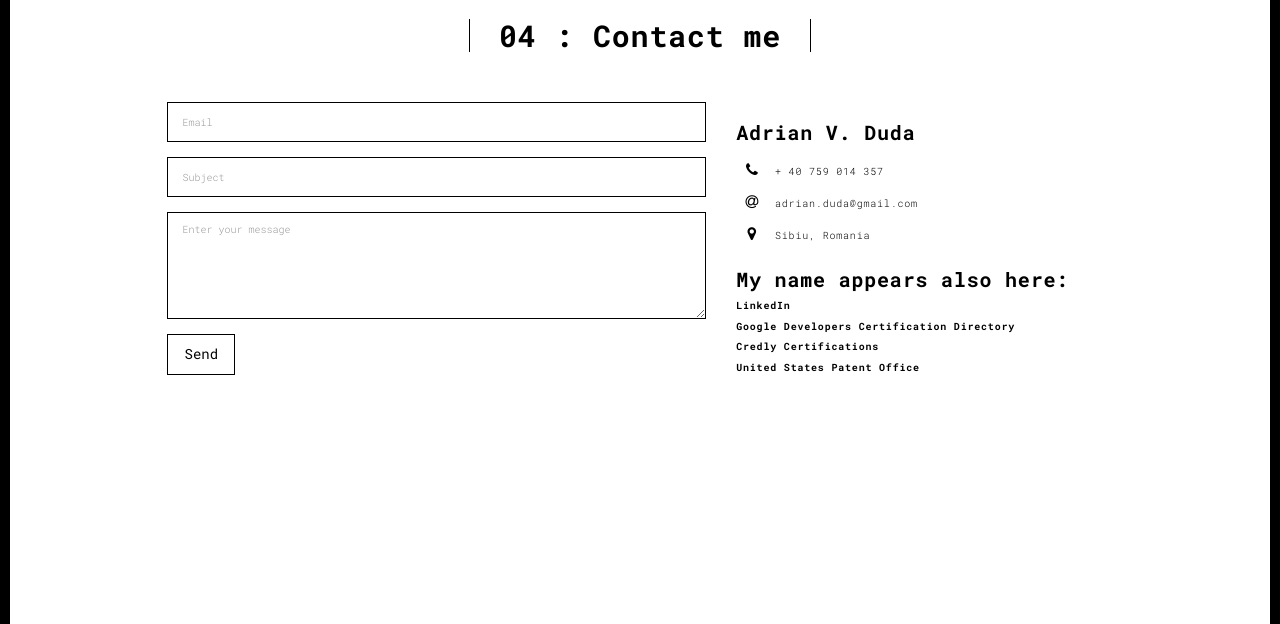
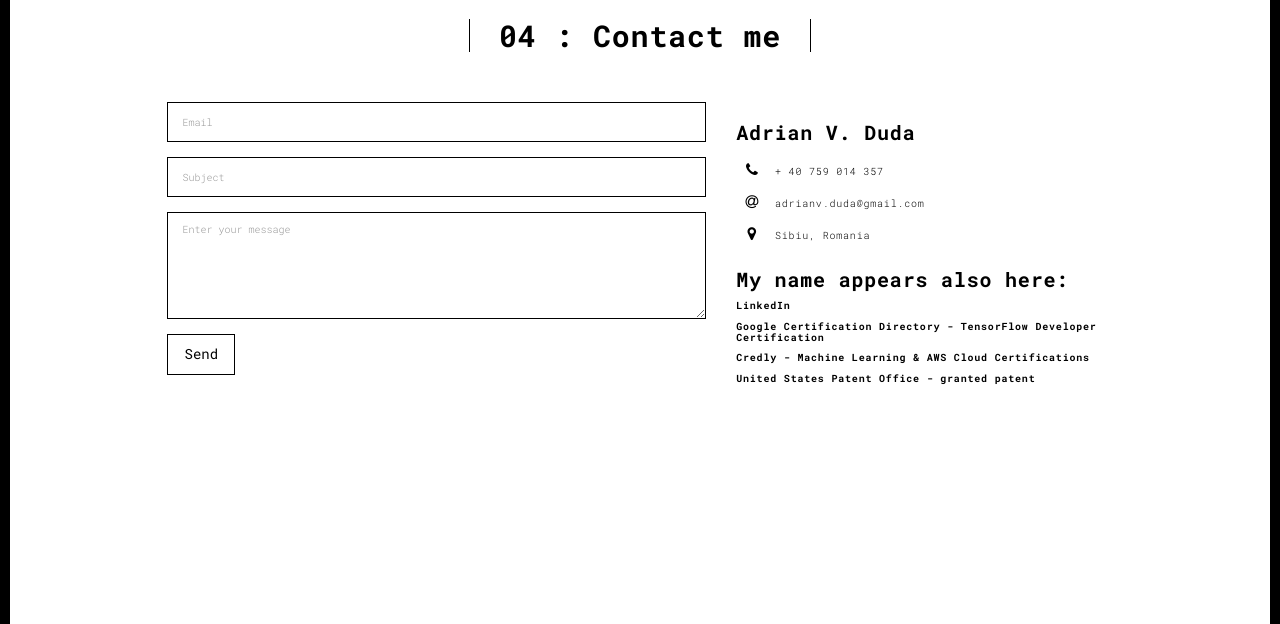
Before and after one commit to avduda/portfo, a Flask app: page /contact.html in a window 1280 px wide. Shown: the part 90-714 px from the top of the page. Run offline with Flask 2, Linux system fonts and the light colour scheme; some libraries are stand-ins or nearby versions.

Commit message:
changed links

```diff
--- a/templates/contact.html
+++ b/templates/contact.html
@@ -89,7 +89,7 @@
                           <span class="fa-icon">
                             <i class="fa fa-at" aria-hidden="true"></i>
                           </span>
-                          adrian.duda@gmail.com
+                          adrianv.duda@gmail.com
                         </li>
                         <li>
                           <span class="fa-icon">
@@ -103,13 +103,13 @@
                         <h4>LinkedIn</h4>
                       </a>
                       <a href="" onClick="parent.open('https://developers.google.com/certification/directory')">
-                        <h4>Google Developers Certification Directory</h4>
+                        <h4>Google Certification Directory - TensorFlow Developer Certification</h4>
                       </a>
                       <a href="" onClick="parent.open('https://www.credly.com/users/adrian-vasile-duda.78032e75')">
-                        <h4>Credly Certifications</h4>
+                        <h4>Credly - Machine Learning & AWS Cloud Certifications</h4>
                       </a>
                       <a href="" onClick="parent.open('https://patentcenter.uspto.gov/applications/13702001')">
-                        <h4>United States Patent Office</h4>
+                        <h4>United States Patent Office - granted patent</h4>
                       </a>
 
                     </div>
```
